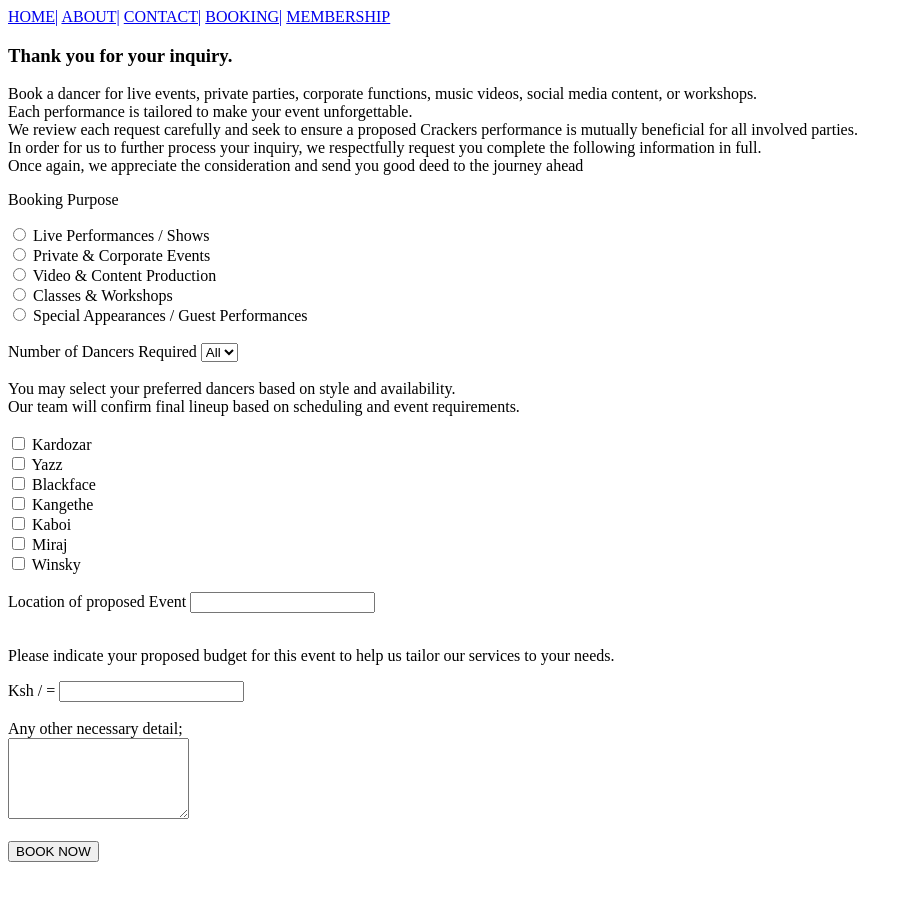
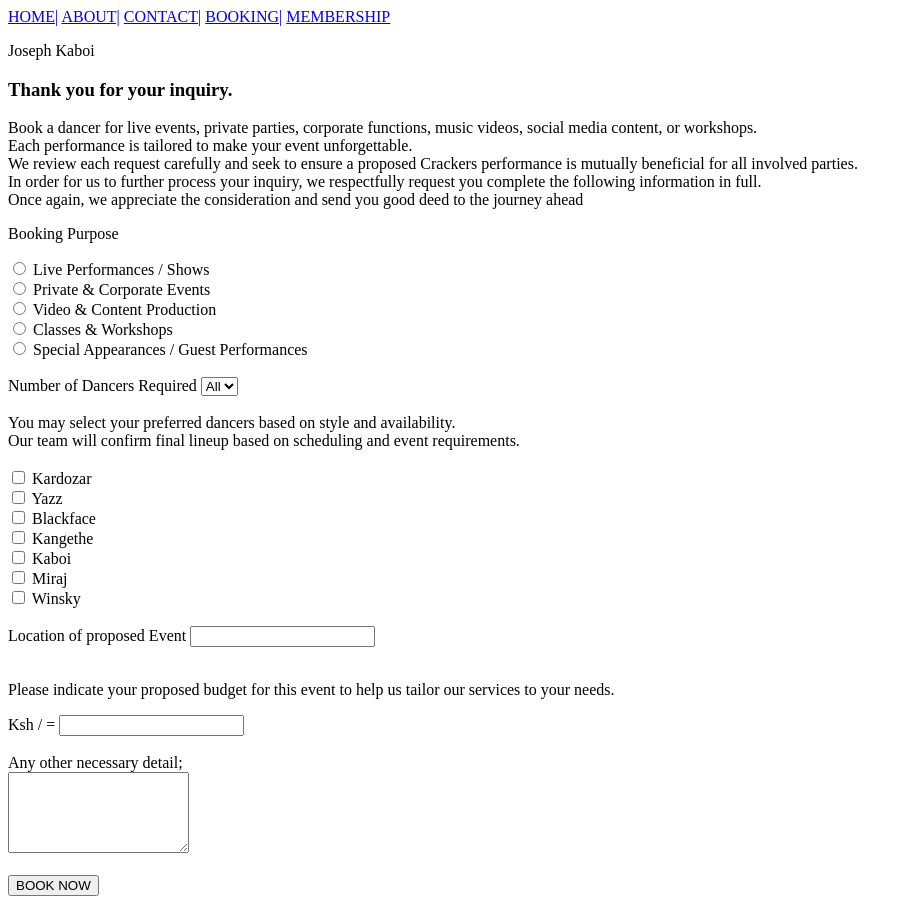
Before and after one commit to josephkaboi/Crackers_ke, a plain HTML site: page Booking.html in a window 1280 px wide. Shown: the whole page, without its empty margins (0-912 px from the left). Before the commit the page ends 870 px from the top, so only its background shows below. Drawn offline with Linux system fonts and the light colour scheme.

Commit message:
Update Booking.html

```diff
--- a/Booking.html
+++ b/Booking.html
@@ -11,6 +11,7 @@
         <a href="./Booking.html"> BOOKING|</a>
         <a href="./membership.html">MEMBERSHIP</a>
     </nav>
+    <p>Joseph Kaboi</p>
     <p>
         <h3>Thank you for your inquiry.</h3>
         Book a dancer for live events, private parties, corporate functions, music videos,
```
